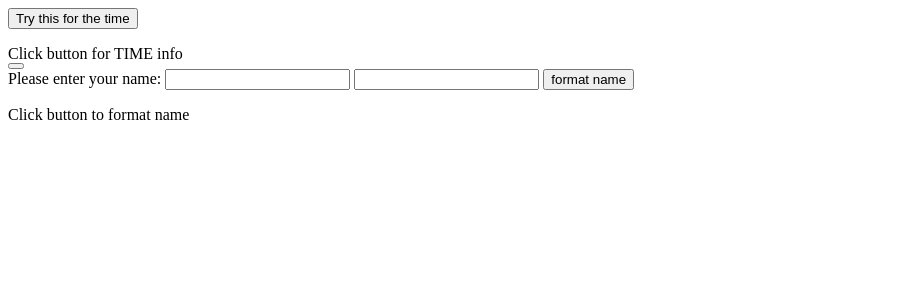
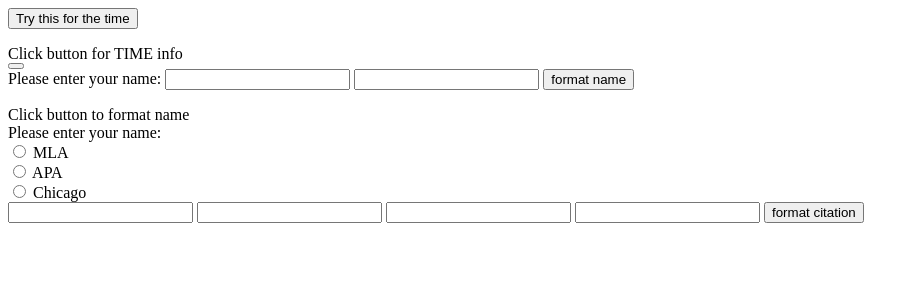
Before and after one commit to H-Len/siting_citing, a Flask app: page / in a window 1280 px wide. Shown: the top 300 px of the page, without its empty margins (0-919 px from the left). Run offline with Flask 3, Linux system fonts and the light colour scheme; some libraries are stand-ins or nearby versions.

Commit message:
options of mla of apa to style fname lname date and title. (WIP)

```diff
--- a/app.py
+++ b/app.py
@@ -17,3 +17,38 @@ def formatName():
     fname = request.form.get('fname')
     lname = request.form.get('lname')
     return render_template('nameTemplate.html', fname=fname, lname=lname)
+
+@app.route('/cite_style', methods=["POST"])
+def styleCitation():
+    style = request.form.get('options')
+    fname = request.form.get('fname')
+    lname = request.form.get('lname')
+    title = request.form.get('title')
+    date = request.form.get('date')
+    if style == 'option1':
+        return render_template('mlaStyle.html', fname=fname, lname=lname, title=title, date=date)
+    elif style == 'option2':
+        return render_template('apaStyle.html', fname=fname, lname=lname, title=title, date=date)
+    else:
+        return "hi"
+
+
+# Formats:
+# MLA:
+    # Author's Last name, First name. "Title of Source." Title of Container, Other contributors, Version, Numbers, Publisher, Publication Date, Location.
+# APA:
+    # A basic reference list entry for a journal article in APA must include:
+    # Author or authors. ...
+    # Year of publication of the article (in round brackets).
+    # Article title.
+    # Journal title (in italics).
+    # Volume of journal (in italics).
+    # Issue number of journal in round brackets (no italics).
+    # Page range of article.
+    # DOI or URL.
+# Chicago:
+    # for a book, this is like MLA
+    # Chicago author-date format
+    #   Author last name, first name. Year. Book Title: Subtitle. Place of publication: Publisher. Format.
+    # Chicago reference entry
+    #   Murdoch, Iris. 2008. The Sea, the Sea. London: Vintage. Kindle.
--- /dev/null
+++ b/templates/apaStyle.html
@@ -0,0 +1 @@
+<input type="text" value="{{lname}}, {{fname}}, {{ date }} '{{title}}'">
--- a/templates/index.html
+++ b/templates/index.html
@@ -36,5 +36,24 @@
             <button class='btn'>format name</button>
         </form>
         <div id="#compName">Click button to format name</div>
+
+        <form hx-post='/cite_style' hx-target="this" hx-swap="outerHTML">
+
+        <form id="cite_select" hx-target="this" hx-swap="outerHTML">Please enter your name:
+            <br>
+            <input type="radio" name="options" id="MLA" value="option1"> MLA </input><br>
+            <input type="radio" name="options" id="APA" value="option2"> APA </input><br>
+            <input type="radio" name="options" id="Chicago" value="option3"> Chicago </input><br>
+            <label for="fname"></label>
+            <input type="text" name="fname" value="">
+            <label for="lname"></label>
+            <input type="text" name="lname" value="">
+            <label for="title"></label>
+            <input type="text" name="title" value="">
+            <label for="date"></label>
+            <input type="text" name="date" value="">
+
+            <button class='btn'>format citation</button>
+        </form>
     </body>
 </html>
--- /dev/null
+++ b/templates/mlaStyle.html
@@ -0,0 +1,2 @@
+<input type="text" value="{{lname}}, {{fname}}, '{{title}}',
+{{date}}" >
```
